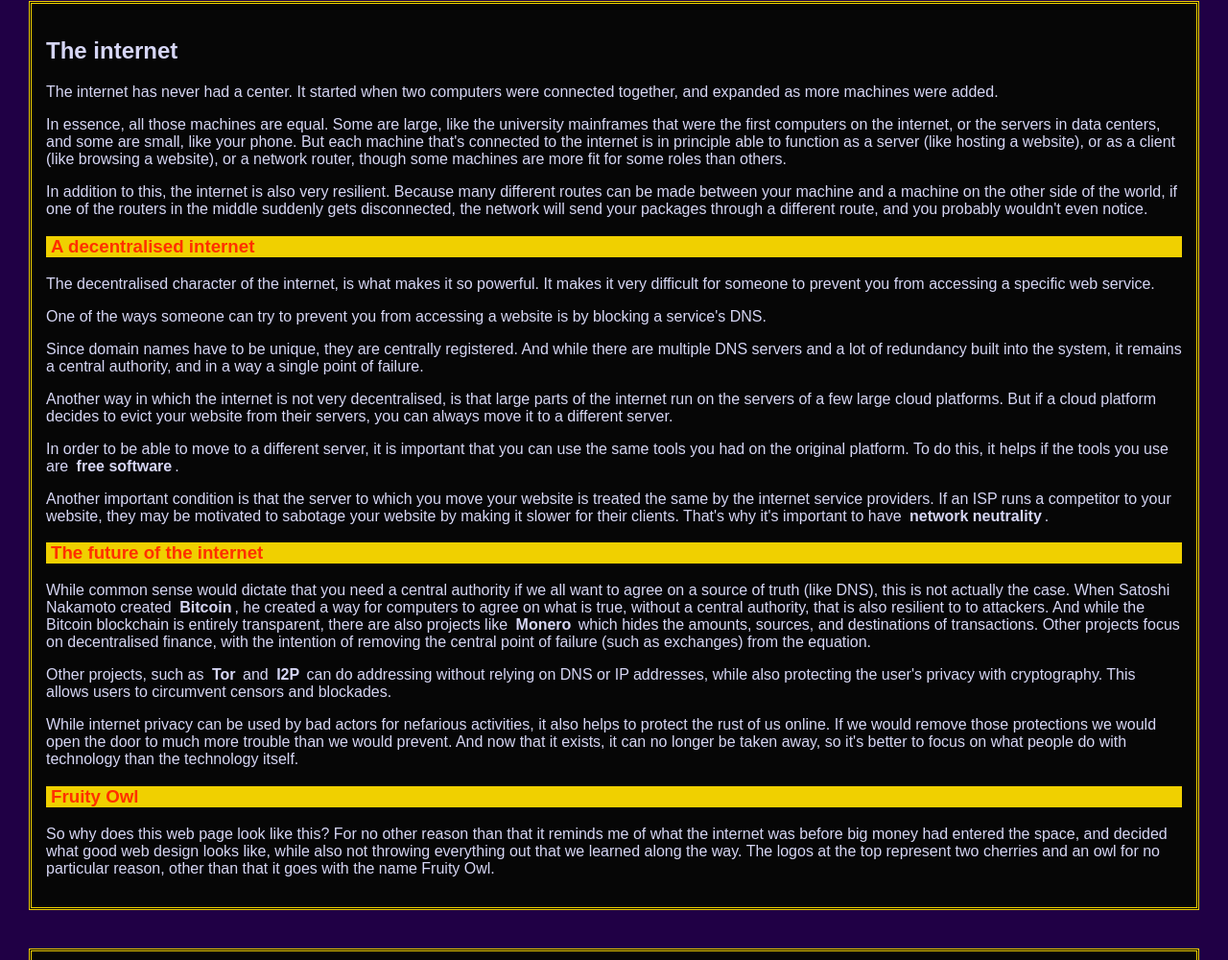
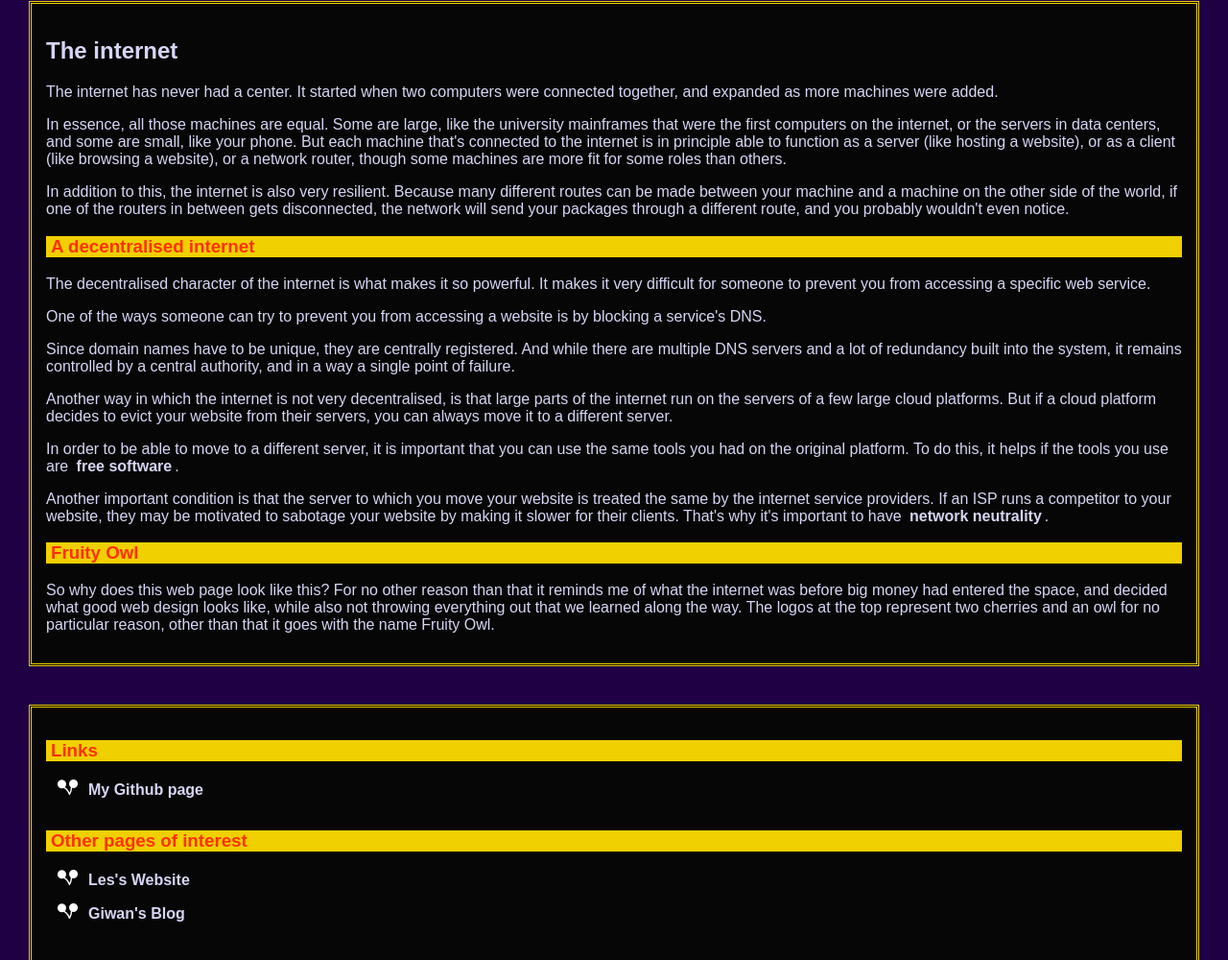
Before and after one commit to chielk/fruityowl.com, a plain HTML site: page index.html in a window 1280 px wide. Shown: the part 401-1401 px from the top of the page at 96% size. Drawn offline with Linux system fonts and the light colour scheme.

Commit message:
Remove old stuff

```diff
--- a/index.html
+++ b/index.html
@@ -50,14 +50,13 @@
 								<p>
 								In addition to this, the internet is also very resilient. Because many different
 								routes can be made between your machine and a machine on the other side of the
-								world, if one of the routers in the middle suddenly gets disconnected, the
-								network will send your packages through a different route, and you probably
-								wouldn't even notice.
+								world, if one of the routers in between gets disconnected, the network will send
+								your packages through a different route, and you probably wouldn't even notice.
 								</p>
 
 								<h3>A decentralised internet</h3>
 								<p>
-								The decentralised character of the internet, is what makes it so powerful. It
+								The decentralised character of the internet is what makes it so powerful. It
 								makes it very difficult for someone to prevent you from accessing a specific
 								web service.
 								</p>
@@ -70,7 +69,8 @@
 								<p>
 								Since domain names have to be unique, they are centrally registered. And while
 								there are multiple DNS servers and a lot of redundancy built into the system,
-								it remains a central authority, and in a way a single point of failure.
+								it remains controlled by a central authority, and in a way a
+								single point of failure.
 								</p>
 
 								<p>
@@ -92,35 +92,6 @@
 								competitor to your website, they may be motivated to sabotage your website by
 								making it slower for their clients. That's why it's important to have
 								<a href="https://en.wikipedia.org/wiki/Net_neutrality">network neutrality</a>.
-								</p>
-
-								<h3>The future of the internet</h3>
-								<p>
-								While common sense would dictate that you need a central authority if we all
-								want to agree on a source of truth (like DNS), this is not actually the case.
-								When Satoshi Nakamoto created <a href="https://bitcoin.org/en/">Bitcoin</a>, he
-								created a way for computers to agree on what is true, without a central
-								authority, that is also resilient to to attackers.
-								And while the Bitcoin blockchain is entirely transparent, there are also
-								projects like <a href="https://www.getmonero.org/">Monero</a> which hides the
-								amounts, sources, and destinations of transactions. Other projects focus on
-								decentralised finance, with the intention of removing the central point of
-								failure (such as exchanges) from the equation.
-								</p>
-
-								<p>
-								Other projects, such as <a href="https://www.torproject.org/">Tor</a> and
-								<a href="https://geti2p.net/en/">I2P</a> can do addressing without relying on DNS
-								or IP addresses, while also protecting the user's privacy with cryptography.
-								This allows users to circumvent censors and blockades.
-								</p>
-
-								<p>
-								While internet privacy can be used by bad actors for nefarious activities, it
-								also helps to protect the rust of us online. If we would remove those
-								protections we would open the door to much more trouble than we would prevent.
-								And now that it exists, it can no longer be taken away, so it's better to focus
-								on what people do with technology than the technology itself.
 								</p>
 
 								<h3>Fruity Owl</h3>
```
